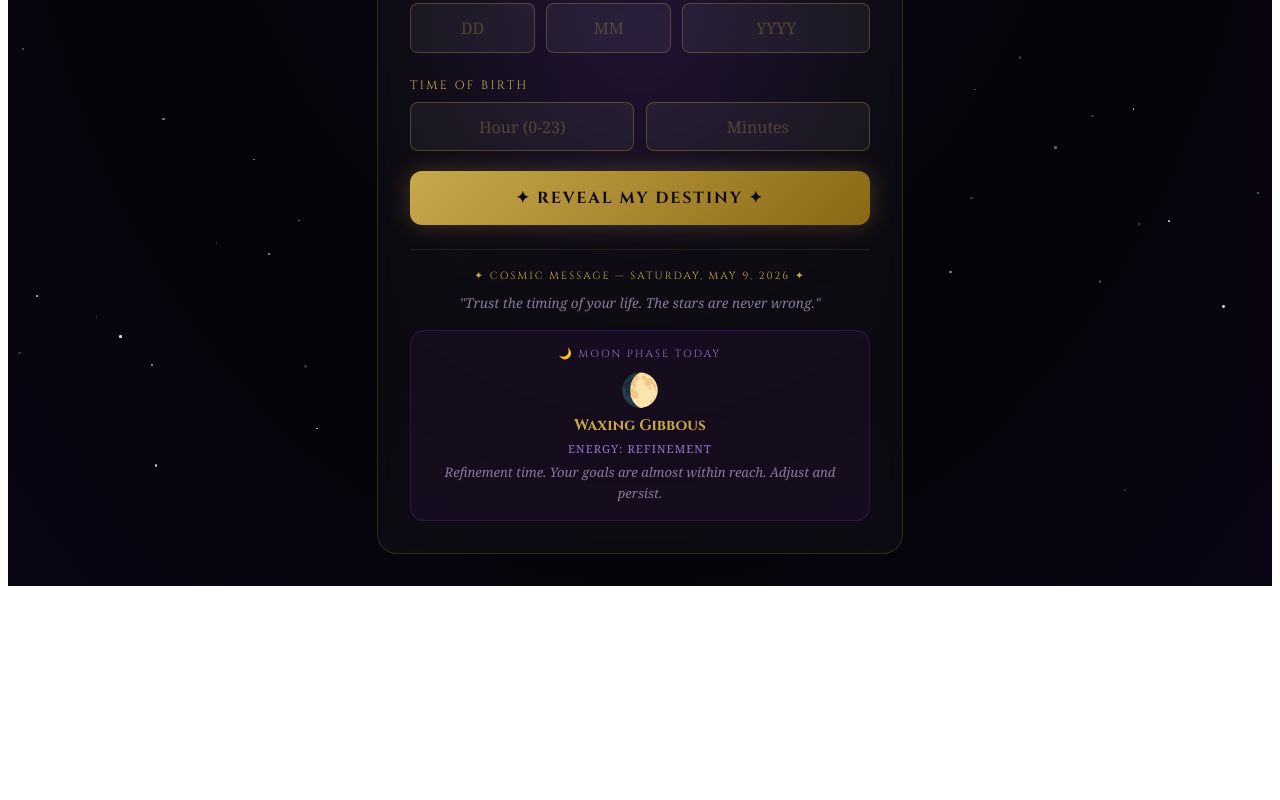
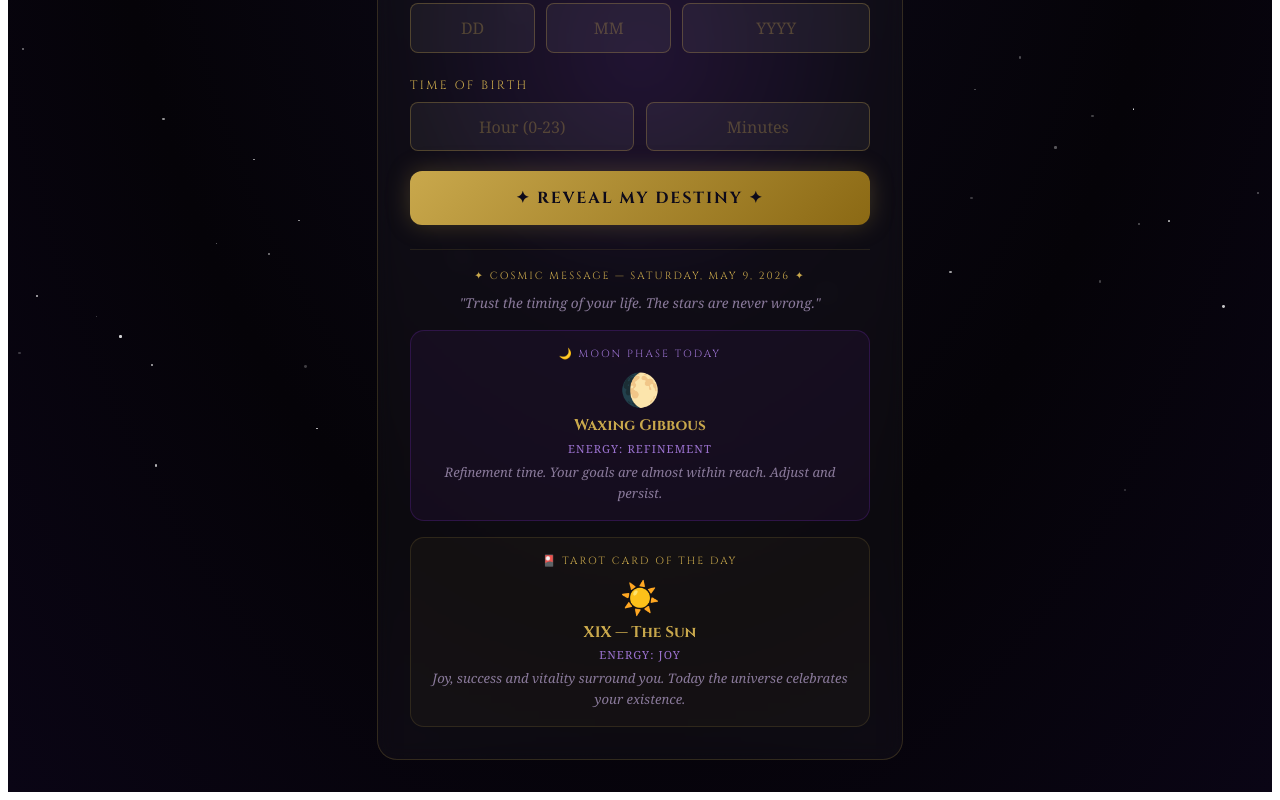
Before and after one commit to aglendvogli-source/cosmic-oracle, a React (Vite) app: page / in a window 1280 px wide. Shown: the part 310-1110 px from the top of the page. Before the commit the page ends 904 px from the top, so only its background shows below. Built offline with nearby package versions, Linux system fonts and the light colour scheme.

Commit message:
Update App.jsx

```diff
--- a/src/App.jsx
+++ b/src/App.jsx
@@ -234,6 +234,37 @@ function getMoonPhase() {
   return { name: "Waning Crescent", emoji: "🌘", meaning: "Rest. Reflect. Surrender. The universe is preparing something extraordinary for you.", energy: "Rest & Surrender" };
 }
 
+
+const TAROT_CARDS = [
+  { name: "The Fool", emoji: "🃏", number: "0", meaning: "New beginnings, innocence, spontaneity. A leap of faith awaits you.", energy: "Freedom" },
+  { name: "The Magician", emoji: "🔮", number: "I", meaning: "You have all the tools you need. Willpower and manifestation are your allies today.", energy: "Power" },
+  { name: "The High Priestess", emoji: "🌙", number: "II", meaning: "Trust your intuition. Secrets are being revealed to those who listen in silence.", energy: "Intuition" },
+  { name: "The Empress", emoji: "🌸", number: "III", meaning: "Abundance flows to you. Nurture yourself and watch everything bloom.", energy: "Abundance" },
+  { name: "The Emperor", emoji: "👑", number: "IV", meaning: "Take control. Structure and discipline create the freedom you seek.", energy: "Authority" },
+  { name: "The Hierophant", emoji: "🏛️", number: "V", meaning: "Seek wisdom from tradition or mentors. The answers have been here all along.", energy: "Wisdom" },
+  { name: "The Lovers", emoji: "💞", number: "VI", meaning: "A choice of the heart approaches. Alignment between values and desires is key.", energy: "Union" },
+  { name: "The Chariot", emoji: "⚡", number: "VII", meaning: "Victory through determination. You are unstoppable when you focus your will.", energy: "Victory" },
+  { name: "Strength", emoji: "🦁", number: "VIII", meaning: "Inner strength conquers all. Patience and compassion are more powerful than force.", energy: "Courage" },
+  { name: "The Hermit", emoji: "🕯️", number: "IX", meaning: "Withdraw and reflect. The answers you seek are found within the silence.", energy: "Solitude" },
+  { name: "Wheel of Fortune", emoji: "☸️", number: "X", meaning: "The wheel turns in your favor. Embrace the cycles — what rises must fall and rise again.", energy: "Change" },
+  { name: "Justice", emoji: "⚖️", number: "XI", meaning: "Truth and fairness prevail. What you have sown, you are now ready to reap.", energy: "Balance" },
+  { name: "The Hanged Man", emoji: "🌀", number: "XII", meaning: "Surrender brings clarity. A new perspective reveals what force could not.", energy: "Surrender" },
+  { name: "Death", emoji: "🦋", number: "XIII", meaning: "Transformation is here. Something must end so your truest self can emerge.", energy: "Rebirth" },
+  { name: "Temperance", emoji: "✨", number: "XIV", meaning: "Find your balance. Patience and moderation are creating something extraordinary.", energy: "Harmony" },
+  { name: "The Devil", emoji: "🔗", number: "XV", meaning: "Examine your chains. What binds you also holds the key to your liberation.", energy: "Liberation" },
+  { name: "The Tower", emoji: "⚡", number: "XVI", meaning: "Sudden change breaks old structures. From the rubble, something truer will rise.", energy: "Breakthrough" },
+  { name: "The Star", emoji: "⭐", number: "XVII", meaning: "Hope is restored. After the storm, you are guided by starlight toward your destiny.", energy: "Hope" },
+  { name: "The Moon", emoji: "🌕", number: "XVIII", meaning: "Illusions dissolve in moonlight. Trust your dreams — they carry hidden truths.", energy: "Illusion" },
+  { name: "The Sun", emoji: "☀️", number: "XIX", meaning: "Joy, success and vitality surround you. Today the universe celebrates your existence.", energy: "Joy" },
+  { name: "Judgement", emoji: "🎺", number: "XX", meaning: "A powerful awakening calls you. Rise, answer it, and step into your highest self.", energy: "Awakening" },
+  { name: "The World", emoji: "🌍", number: "XXI", meaning: "Completion and wholeness. You have arrived. Celebrate how far you have come.", energy: "Completion" },
+];
+
+function getDailyTarot() {
+  const dayOfYear = Math.floor((new Date() - new Date(new Date().getFullYear(), 0, 0)) / 86400000);
+  return TAROT_CARDS[dayOfYear % TAROT_CARDS.length];
+}
+
 function getZodiacSign(day, month) {
   const d = parseInt(day), m = parseInt(month);
   if ((m === 3 && d >= 21) || (m === 4 && d <= 19)) return "Aries";
@@ -432,6 +463,20 @@ ${compat ? `\n💞 Compatibility with ${partnerSign}: ${compat[0]}% — ${compat
               </div>
             );
           })()}
+
+          {/* Daily Tarot */}
+          {(() => {
+            const card = getDailyTarot();
+            return (
+              <div style={{ marginTop: "1rem", background: "rgba(201,168,76,0.04)", border: "1px solid rgba(201,168,76,0.15)", borderRadius: "14px", padding: "1rem 1.2rem", textAlign: "center" }}>
+                <div style={{ color: "#c9a84c", fontSize: "0.65rem", letterSpacing: "0.2em", textTransform: "uppercase", fontFamily: "'Cinzel', serif", marginBottom: "0.4rem" }}>🎴 Tarot Card of the Day</div>
+                <div style={{ fontSize: "2rem", marginBottom: "0.3rem" }}>{card.emoji}</div>
+                <div style={{ color: "#c9a84c", fontFamily: "'Cinzel', serif", fontWeight: "bold", fontSize: "0.95rem", marginBottom: "0.2rem" }}>{card.number} — {card.name}</div>
+                <div style={{ color: "#9b72cf", fontSize: "0.7rem", letterSpacing: "0.1em", textTransform: "uppercase", marginBottom: "0.4rem" }}>Energy: {card.energy}</div>
+                <p style={{ color: "#8a7a9b", fontStyle: "italic", margin: 0, lineHeight: 1.6, fontSize: "0.82rem" }}>{card.meaning}</p>
+              </div>
+            );
+          })()}
         </div>
       )}
 
```
